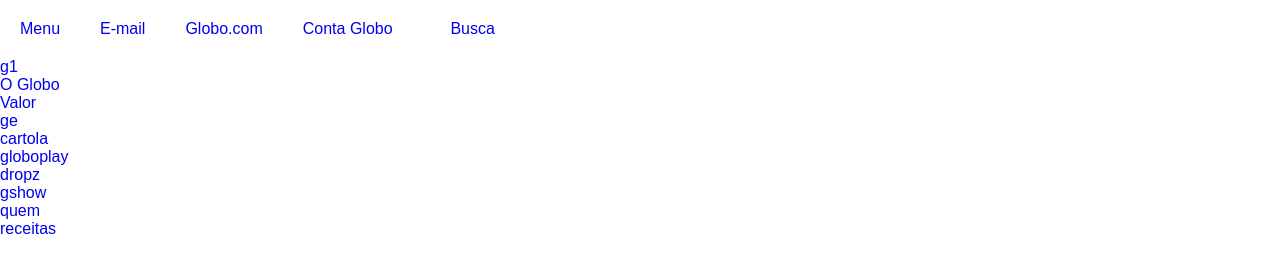
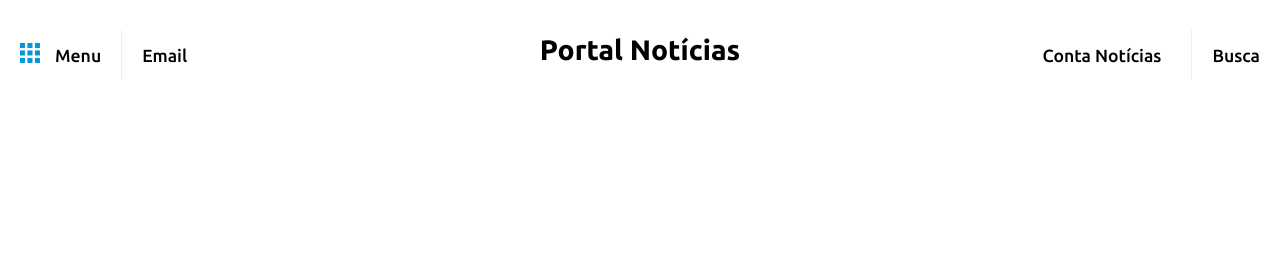
Before and after one commit to AbnerRodrigues10/Portal-Noticias, a plain HTML site: page index.html in a window 1280 px wide. Drawn offline with Linux system fonts and the light colour scheme.

Commit message:
Menu principal, alinhanhamento e espaçamento

```diff
--- /dev/null
+++ b/_cdn/style.css
@@ -0,0 +1,94 @@
+.menu_principal {
+    max-width: 1300px;
+    margin: 0 auto;
+    text-decoration: none;
+
+}
+
+.primeiro_menu {
+    width: 100%;
+    display: flex;
+    margin-top: 30px;
+    font-size: 1.1em;
+    /*height: 40px;*/
+
+}
+
+.primeiro_menu_left {
+    width: 33%;
+    font-weight: 300;
+
+
+}
+
+.primeiro_menu_left > header > h3 {
+    float: left;
+    font-weight: 200;
+
+}
+
+.primeiro_menu_left_img {
+    width: 20px;
+    float: left;
+    margin: 0 15px 0 0px;
+    margin-left: 20px;
+
+}
+
+.primeiro_menu_left_menu, .primeiro_menu_left_email, .primeiro_menu_left_img, .primeiro_menu_center, .primeiro_menu_right, .primeiro_menu_right_busca, .primeiro_menu_right_noticia {
+    height: 50px;
+    display: flex;
+    justify-content: center;
+    flex-wrap: nowrap;
+    flex-direction: column;
+}
+
+.primeiro_menu_left_menu {
+    margin-right: 20px;
+
+}
+
+
+.primeiro_menu_left_email {
+    padding-left: 20px;
+    border-left: 1px solid #ebedef;
+
+}
+
+
+.primeiro_menu_center {
+    width: 34%;
+
+}
+
+.primeiro_menu_center > header > h3 {
+    display: flex;
+    justify-content: center;
+    margin-top: -10px;
+    font-size: 1.6em;
+    font-weight: 600;
+
+}
+
+.primeiro_menu_right {
+    width: 33%;
+}
+
+.primeiro_menu_right > header > h3 {
+    float: right;
+    font-weight: 200;
+
+}
+
+.primeiro_menu_right_noticia {
+    margin-right: 10px;
+    padding-right: 20px;
+
+}
+
+.primeiro_menu_right_busca {
+    padding-left: 20px;
+    padding-right: 20px;
+    border-left: 1px solid #ebedef;
+
+}
--- a/index.html
+++ b/index.html
@@ -2,40 +2,57 @@
 <html lang="pt-br">
 <head>
     <meta charset="UTF-8">
-    <link href="style/boot.css" rel="stylesheet">
-    <link href="style/style.css" rel="stylesheet">
-    <title>CSS</title>
+    <link href="_cdn/boot.css" rel="stylesheet">
+    <link href="_cdn/style.css" rel="stylesheet">
+    <link href="https://fonts.googleapis.com/css2?family=Ubuntu:wght@0,300;500;700&display=swap" rel="stylesheet">
+
+
+    <title>Portal de Noticias</title>
 </head>
 <body>
-<header>
-    <section class="centralizar_menu">
-        <div class="primeiro_menu">
-            <ul>
-                <li><a href="#">Menu</a></li>
-                <li><a href="#">E-mail</a></li>
-                <li><a href="#">Globo.com</a></li>
-                <li><a href="#">Conta Globo</a></li>
-                <li><a href="#" class="primeiro_end">Busca</a></li>
-            </ul>
-        </div>
+<!--<img src="_cdn/icon/icon_menu.svg" class="primeiro_menu_img">-->
+<header class="menu_principal">
+    <section class="primeiro_menu">
+        <article class="primeiro_menu_left">
+            <header>
+                <img class="primeiro_menu_left_img" src="_cdn/icon/icon_menu.svg">
+                <h3 class="primeiro_menu_left_menu">Menu </h3>
+                <h3 class="primeiro_menu_left_email">Email </h3>
+            </header>
+        </article>
+
+        <article class="primeiro_menu_center">
+            <header>
+                <h3>Portal Notícias</h3>
+            </header>
+        </article>
+
+        <article class="primeiro_menu_right">
+            <header>
+                <h3 class="primeiro_menu_right_busca">Busca</h3>
+                <h3 class="primeiro_menu_right_noticia">Conta Notícias</h3>
+            </header>
+        </article>
+
+
     </section>
 
-    <section class="centralizar_menu">
-        <div class="segundo_menu">
-            <ul>
-                <li><a href="#">g1</a></li>
-                <li><a href="#">O Globo</a></li>
-                <li><a href="#">Valor</a></li>
-                <li><a href="#">ge</a></li>
-                <li><a href="#">cartola</a></li>
-                <li><a href="#">globoplay</a></li>
-                <li><a href="#">dropz</a></li>
-                <li><a href="#">gshow</a></li>
-                <li><a href="#">quem</a></li>
-                <li><a href="#">receitas</a></li>
-            </ul>
-        </div>
-    </section>
+    <!--    <section class="segundo_menu">-->
+    <!--        <div class="segundo_menu_content">-->
+    <!--            <ul>-->
+    <!--                <li><a href="#">g1</a></li>-->
+    <!--                <li><a href="#">O Globo</a></li>-->
+    <!--                <li><a href="#">Valor</a></li>-->
+    <!--                <li><a href="#">ge</a></li>-->
+    <!--                <li><a href="#">cartola</a></li>-->
+    <!--                <li><a href="#">globoplay</a></li>-->
+    <!--                <li><a href="#">dropz</a></li>-->
+    <!--                <li><a href="#">gshow</a></li>-->
+    <!--                <li><a href="#">quem</a></li>-->
+    <!--                <li><a href="#">receitas</a></li>-->
+    <!--            </ul>-->
+    <!--        </div>-->
+    <!--    </section>-->
 </header>
 
 </body>
--- a/style/style.css
+++ /dev/null
@@ -1,18 +0,0 @@
-.centralizar_menu {
-    width: 100%;
-}
-
-.primeiro_menu ul {
-    align-items: stretch;
-    display: flex;
-    list-style: none;
-
-}
-
-.primeiro_menu ul li {
-    padding: 20px;
-}
-
-.primeiro_end {
-    padding: 40%;
-}
```
Also changed, not shown: _cdn/teste.html (added, +85 -0 lines), _cdn/boot.css (renamed from style/boot.css), _cdn/icon/icon_menu.svg (added), _cdn/icon/lupa.svg (added).
